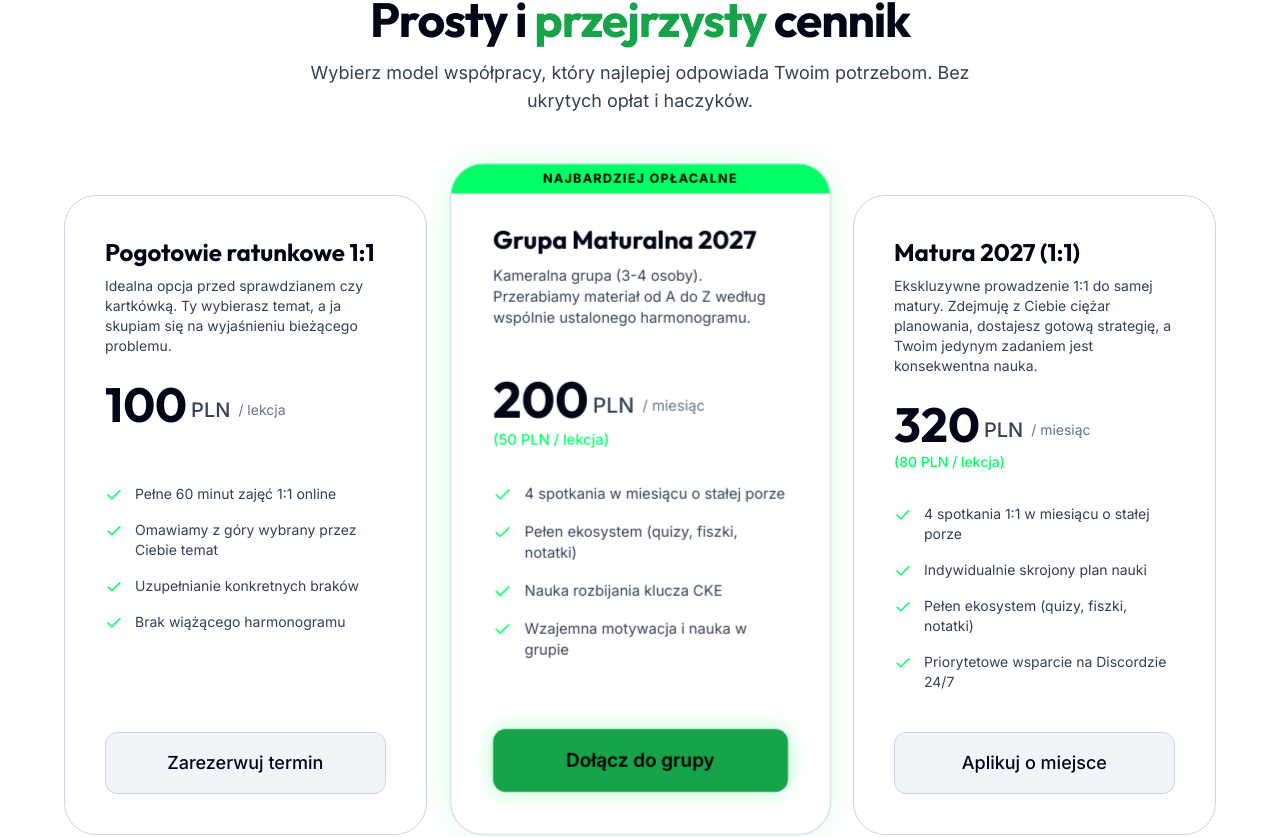
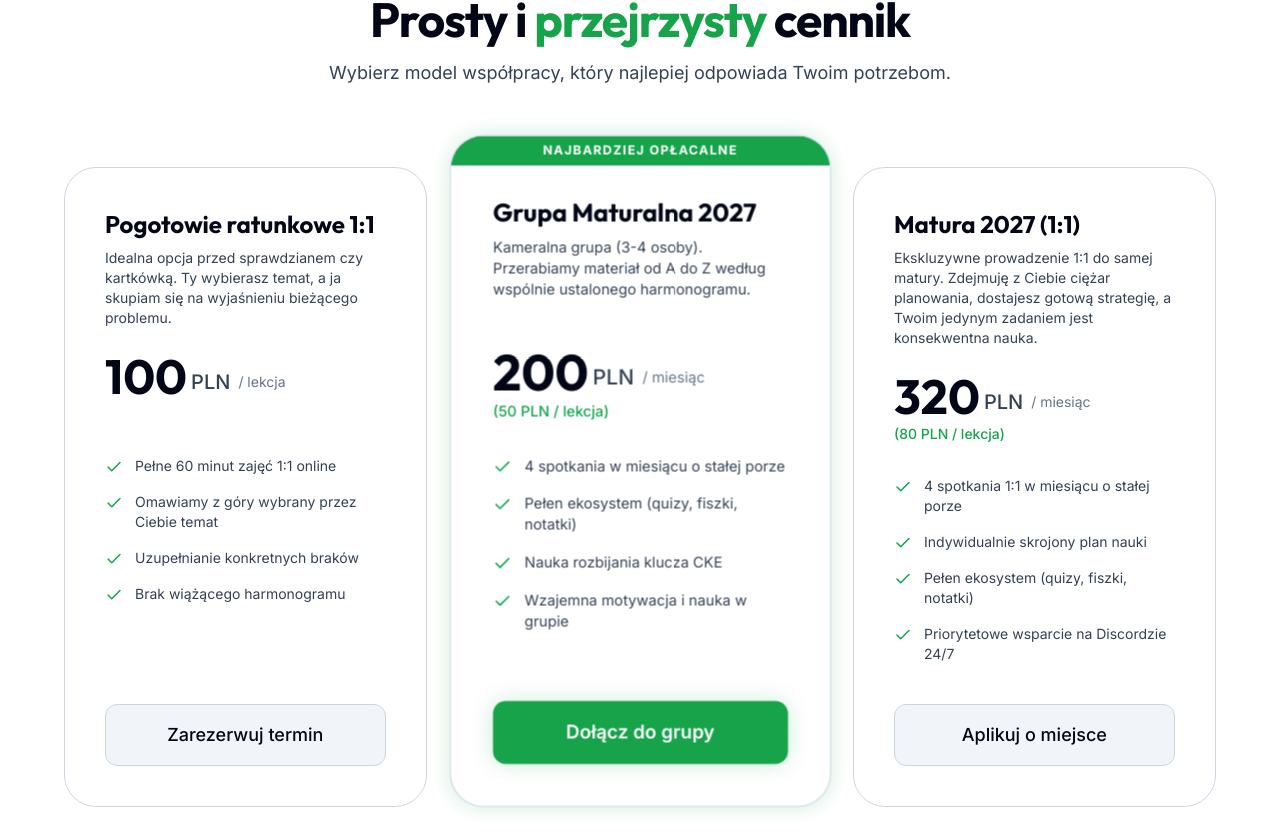
Before and after one commit to taachii/biolearn-landing, a Next.js app: page / in a window 1280 px wide. Shown: the part 4679-5516 px from the top of the page. Built offline with nearby package versions, Linux system fonts and the light colour scheme.

Commit message:
fix: replace hardcoded neon green in Cennik with theme-aware accent variables

```diff
--- a/components/sections/CennikSection.tsx
+++ b/components/sections/CennikSection.tsx
@@ -66,7 +66,7 @@ export function CennikSection({ id }: CennikSectionProps) {
             Prosty i <span className="text-neon-green">przejrzysty</span> cennik
           </h2>
           <p className="text-lg text-[var(--color-text-secondary)]">
-            Wybierz model współpracy, który najlepiej odpowiada Twoim potrzebom. Bez ukrytych opłat i haczyków.
+            Wybierz model współpracy, który najlepiej odpowiada Twoim potrzebom.
           </p>
         </AnimateIn>
 
@@ -76,12 +76,12 @@ export function CennikSection({ id }: CennikSectionProps) {
               <div className={cn(
                 "glass h-full flex flex-col rounded-[var(--radius-2xl)] overflow-hidden transition-all duration-500",
                 pkg.isPopular
-                  ? "border-[#00FF66] shadow-[0_0_30px_rgba(0,255,102,0.15)] relative scale-105 z-10 md:-translate-y-4"
-                  : "border-[var(--color-border-subtle)] hover:border-[#00FF66]/50"
+                  ? "border-[var(--color-accent)] shadow-[var(--shadow-glow-accent)] relative scale-105 z-10 md:-translate-y-4"
+                  : "border-[var(--color-border-subtle)] hover:border-[var(--color-accent)]"
               )}>
 
                 {pkg.isPopular && (
-                  <div className="absolute top-0 left-0 right-0 py-1.5 bg-[#00FF66] text-black text-xs font-bold text-center uppercase tracking-widest">
+                  <div className="absolute top-0 left-0 right-0 py-1.5 bg-[var(--color-accent)] text-[var(--color-bg-base)] text-xs font-bold text-center uppercase tracking-widest">
                     Najbardziej opłacalne
                   </div>
                 )}
@@ -101,7 +101,7 @@ export function CennikSection({ id }: CennikSectionProps) {
                       <span className="text-sm text-[var(--color-text-muted)] ml-1 mb-2">{pkg.period}</span>
                     </div>
                     {pkg.pricePerLesson ? (
-                      <span className="text-sm text-[#00FF66] font-medium mt-1">
+                      <span className="text-sm text-[var(--color-accent)] font-medium mt-1">
                         {pkg.pricePerLesson}
                       </span>
                     ) : (
@@ -112,7 +112,7 @@ export function CennikSection({ id }: CennikSectionProps) {
                   <ul className="flex flex-col gap-4 mb-10 flex-grow">
                     {pkg.features.map((feature, idx) => (
                       <li key={idx} className="flex items-start gap-3">
-                        <Check size={18} className="text-[#00FF66] shrink-0 mt-0.5" />
+                        <Check size={18} className="text-[var(--color-accent)] shrink-0 mt-0.5" />
                         <span className="text-[var(--color-text-secondary)] text-sm">{feature}</span>
                       </li>
                     ))}
@@ -121,7 +121,7 @@ export function CennikSection({ id }: CennikSectionProps) {
                   <Button
                     variant={pkg.isPopular ? "primary" : "secondary"}
                     size="lg"
-                    className={cn("w-full mt-auto", pkg.isPopular ? "bg-[#00FF66] text-black hover:bg-[#00cc52] shadow-[0_0_20px_rgba(0,255,102,0.3)] border-transparent" : "")}
+                    className={cn("w-full mt-auto", pkg.isPopular ? "bg-[var(--color-accent)] text-[var(--color-bg-base)] hover:bg-[var(--color-accent-dim)] shadow-[var(--shadow-glow-accent)] border-transparent" : "")}
                     onClick={() => document.getElementById("rezerwacja")?.scrollIntoView({ behavior: "smooth" })}
                   >
                     {pkg.buttonText}
```
